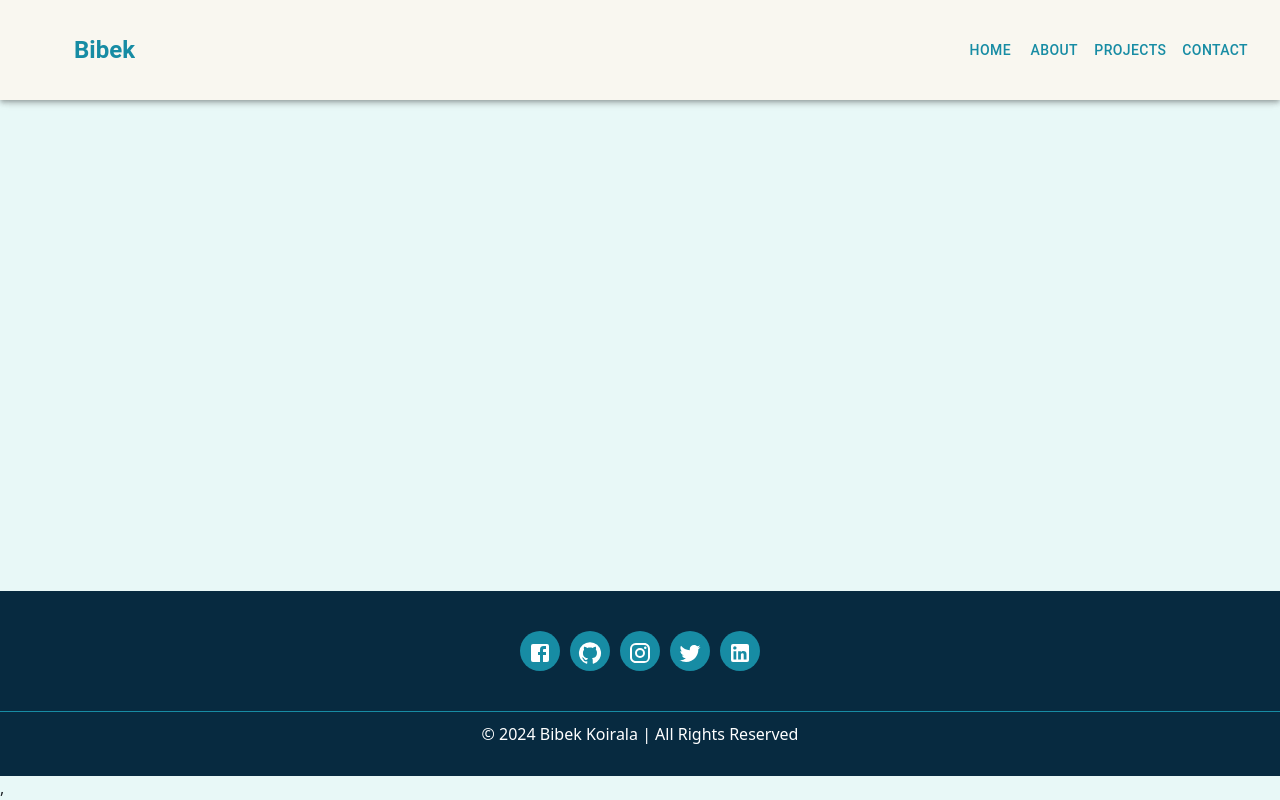
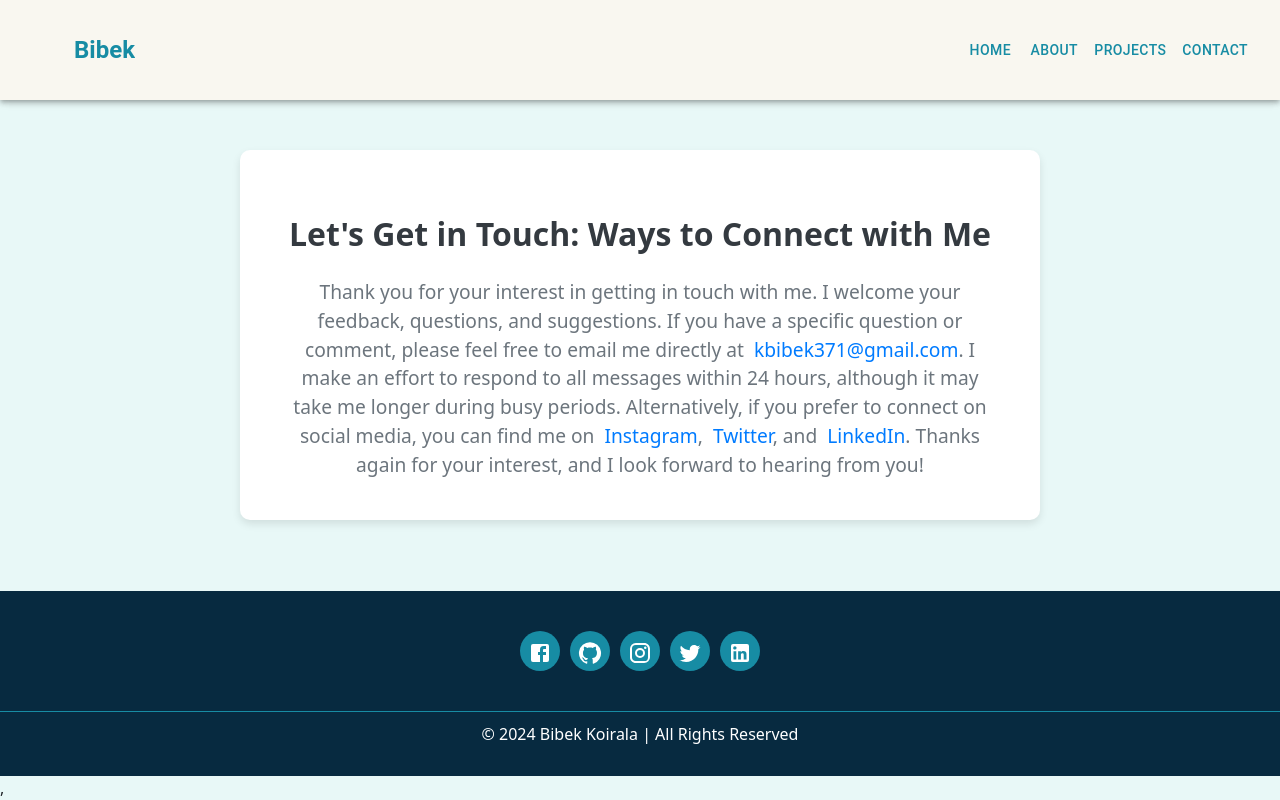
Before and after one commit to BibekKoirala/myportfolio, a React (Create React App) app: page /contact in a window 1280 px wide. Built offline with nearby package versions, Linux system fonts and the light colour scheme.

Commit message:
Contact page added

```diff
--- a/src/App.css
+++ b/src/App.css
@@ -616,3 +616,49 @@ body {
   height: 20px;
   border: 5px solid #333;
 }
+
+/*****************************Contact page *******************************************/
+
+.page-content {
+  display: flex;
+  justify-content: center;
+  align-items: center;
+  min-height: auto;
+  padding: 50px;
+}
+
+.content-wrapper {
+  max-width: 800px;
+  width: 100%;
+  background-color: #fff;
+  border-radius: 10px;
+  box-shadow: 0 4px 8px rgba(0, 0, 0, 0.1);
+  padding: 40px;
+  text-align: center;
+}
+
+.contact-container {
+  margin-top: 20px;
+}
+
+.title.contact-title {
+  font-size: 2em;
+  font-weight: bold;
+  color: #343a40;
+  margin-bottom: 20px;
+}
+
+.subtitle.contact-subtitle {
+  font-size: 1.2em;
+  color: #6c757d;
+  line-height: 1.5;
+}
+
+.subtitle.contact-subtitle a {
+  color: #007bff;
+  text-decoration: none;
+}
+
+.subtitle.contact-subtitle a:hover {
+  text-decoration: underline;
+}
--- a/src/App.js
+++ b/src/App.js
@@ -10,6 +10,7 @@ import Projects from './components/Projects/AllProjects';
 import { Route, Routes } from 'react-router-dom';
 import Footer from './components/NavBar/Footer';
 import { Fragment } from 'react';
+import Contact from './components/Contact/Contact';
 
 function App() {
   return (
@@ -24,8 +25,8 @@ function App() {
 				<Route path="/projects" element={<Projects />} />
 				{/* <Route path="/articles" element={<Articles />} /> */}
 				{/* <Route path="/article/:slug" element={<ReadArticle />} /> */}
-				{/* <Route path="/contact" element={<Contact />} />
-				<Route path="*" element={<Notfound />} /> */}
+				<Route path="/contact" element={<Contact />} />
+				{/* <Route path="*" element={<Notfound />} /> */}
 			</Routes>
 			</div>
 		</div>
--- a/src/common/userInfo.js
+++ b/src/common/userInfo.js
@@ -36,7 +36,29 @@ const INFO = {
     description:
       "Chronological collection of my long-form thoughts on programming, leadership, product design, and more.",
   },
-
+  education: [
+    {
+        period: "2018 - 2022",
+        degree: "Bachelor of Technology in Computer Science",
+        institution: "BML Munjal University",
+        location: "Gurugram, India",
+        description: "During my time at BML Munjal University, I graduated with a 7.52 CGPA in Bachelor's of Technology in Computer Engineering. I actively participated in the robotics club and represented the university in football."
+    },
+    {
+        period: "2023 - 2024",
+        degree: "Applied A.I. Solutions Development (PostGraduate)",
+        institution: "George Brown College",
+        location: "Toronto, Canada",
+        description: "During my tenure at George Brown College, I immersed myself in a myriad of projects spanning sentiment analysis, chatbots, and object detection. These projects provided invaluable hands-on experience, honing my skills in cutting-edge technologies and deepening my understanding of their real-world applications."
+    },
+    {
+        period: "2024 - 2025",
+        degree: "Cloud Computing Technologies (PostGraduate)",
+        institution: "George Brown College",
+        location: "Toronto, Canada",
+        description: "During my tenure at George Brown College, I immersed myself in a myriad of projects spanning sentiment analysis, chatbots, and object detection. These projects provided invaluable hands-on experience, honing my skills in cutting-edge technologies and deepening my understanding of their real-world applications."
+    }
+],
   projects: [
     {
       title: "Graph Search Algorithm Visualization",
@@ -47,7 +69,7 @@ const INFO = {
       link: "https://github.com/BibekKoirala/graph_search_algorithm_visualization",
       demo: "https://bibekkoirala.github.io/graph_search_algorithm_visualization/",
       maintainance: true,
-      badges: ['ReactJS', 'CSS', 'DSA']
+      badges: ['ReactJS', 'CSS', 'DSA', 'HTML']
     },
     {
         title: "Project 2",
--- a/src/components/About/About.js
+++ b/src/components/About/About.js
@@ -31,7 +31,7 @@ function About() {
       </div>
       <div className="container">
         <div className="about-content">
-          <div className="row">
+          <div className="row" >
             <div className="col-sm-6">
               <div className="single-about-txt">
                 <h3>{INFO.about.title}</h3>
@@ -126,15 +126,15 @@ function About() {
                     </div>
                   </div>
                 </div>
-                <Grid container spacing={1}>
+
+            </div>
+            <Grid justifyContent={'center'} container spacing={1}>
               {skills.map((skill, index) => (
                 <Grid item key={index}>
                   <Chip sx={{color: Color3}} label={skill} />
                 </Grid>
               ))}
             </Grid>
-            </div>
-
           </div>
 
         </div>
--- /dev/null
+++ b/src/components/Contact/Contact.js
@@ -0,0 +1,34 @@
+import React, { useEffect } from "react";
+
+
+import INFO from '../../common/userInfo'
+
+
+const Contact = () => {
+	useEffect(() => {
+		window.scrollTo(0, 0);
+	}, []);
+
+
+	return (
+		<React.Fragment>
+
+            <div className="page-content">
+            <div className="content-wrapper">
+                <div className="contact-container">
+                    <div className="title contact-title">
+                        Let's Get in Touch: Ways to Connect with Me
+                    </div>
+                    <div className="subtitle contact-subtitle">
+                        Thank you for your interest in getting in touch with me. I welcome your feedback, questions, and suggestions. If you have a specific question or comment, please feel free to email me directly at
+                        &nbsp;<a href={`mailto:${INFO.main.email}`}>{INFO.main.email}</a>. I make an effort to respond to all messages within 24 hours, although it may take me longer during busy periods. Alternatively, if you prefer to connect on social media, you can find me on
+                        &nbsp;<a href={INFO.socials.instagram} target="_blank" rel="noreferrer">Instagram</a>, &nbsp;<a href={INFO.socials.twitter} target="_blank" rel="noreferrer">Twitter</a>, and &nbsp;<a href={INFO.socials.linkedin} target="_blank" rel="noreferrer">LinkedIn</a>. Thanks again for your interest, and I look forward to hearing from you!
+                    </div>
+                </div>
+            </div>
+        </div>
+		</React.Fragment>
+	);
+};
+
+export default Contact;
--- a/src/components/NavBar/Navbar.js
+++ b/src/components/NavBar/Navbar.js
@@ -36,7 +36,7 @@ const MyNavbar = () => {
             <Link to="/projects" style={{color: Color3,textDecoration: 'none'}}>Projects</Link>
           </Button>
           <Button color="inherit">
-            <Link to="#about" style={{color: Color3,textDecoration: 'none'}}>Contact</Link>
+            <Link to="/contact" style={{color: Color3,textDecoration: 'none'}}>Contact</Link>
           </Button>
         </div>
       </Toolbar>
```
